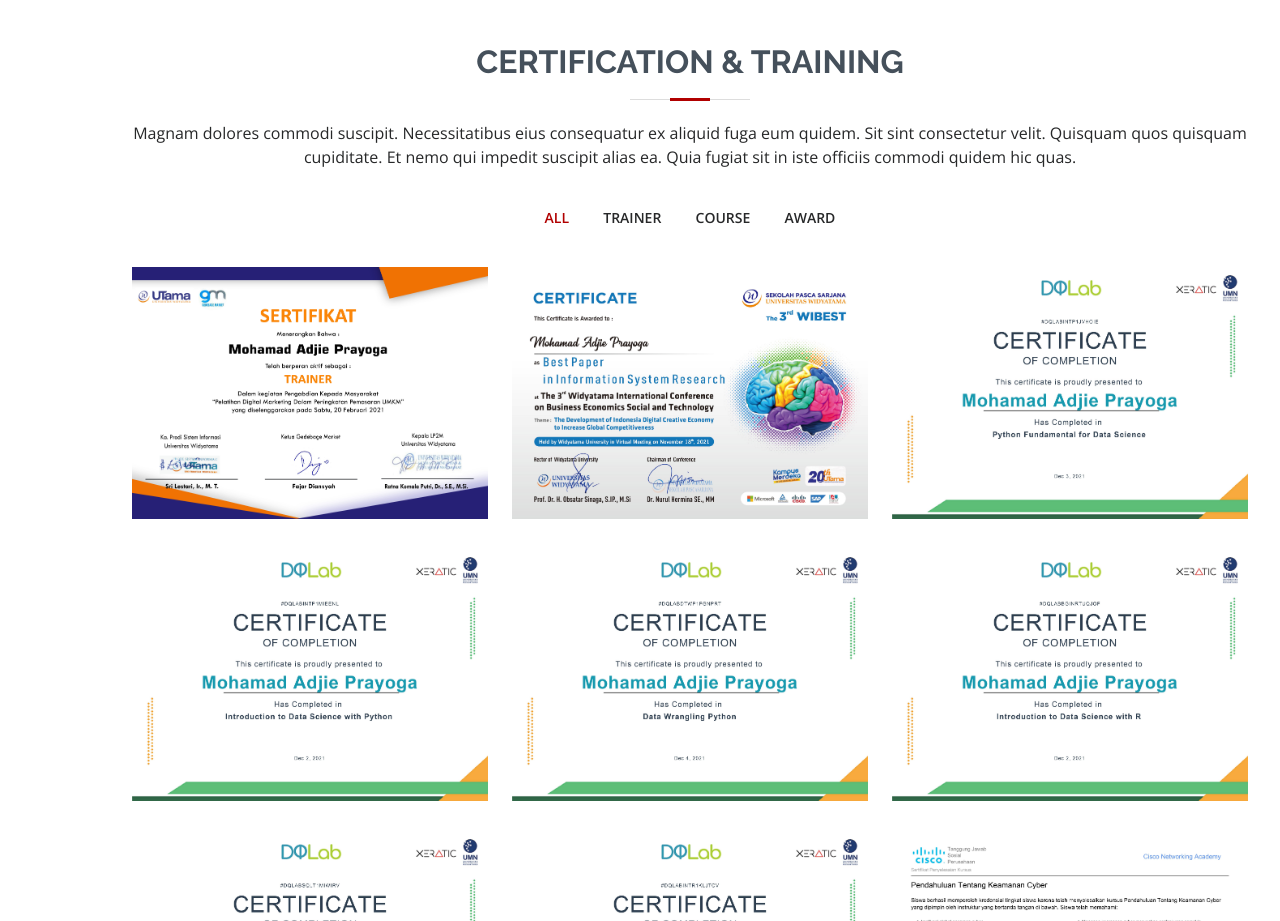
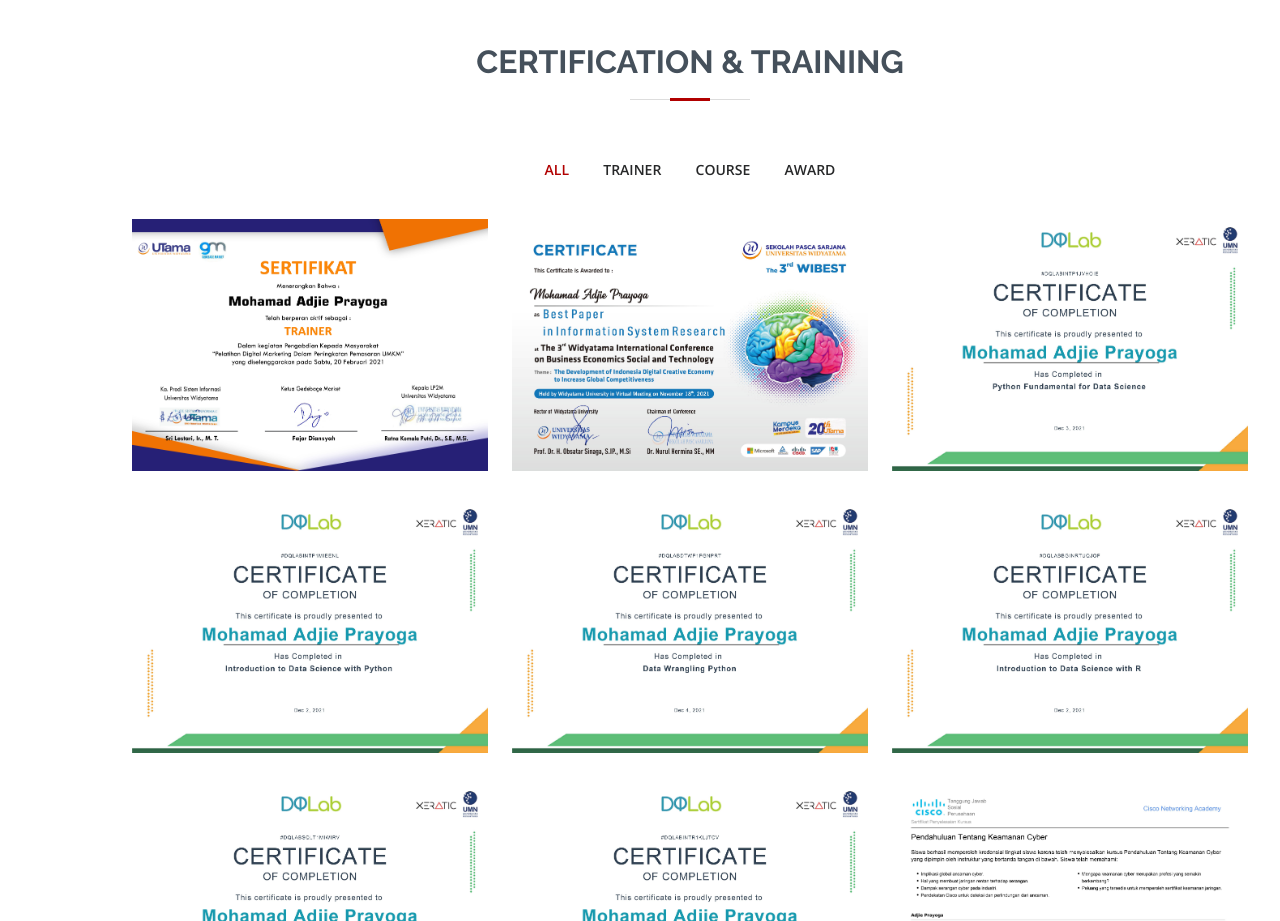
Before and after one commit to AdjiePrayogga/AdjiePrayogga.github.io, a plain HTML site: page index.html in a window 1280 px wide. Shown: the part 3040-3961 px from the top of the page. Drawn offline with nearby package versions, Linux system fonts and the light colour scheme.

Commit message:
Add files via upload

```diff
--- a/index.html
+++ b/index.html
@@ -248,7 +248,6 @@
 
         <div class="section-title">
           <h2>Certification & Training</h2>
-          <p>Magnam dolores commodi suscipit. Necessitatibus eius consequatur ex aliquid fuga eum quidem. Sit sint consectetur velit. Quisquam quos quisquam cupiditate. Et nemo qui impedit suscipit alias ea. Quia fugiat sit in iste officiis commodi quidem hic quas.</p>
         </div>
 
         <div class="row">
@@ -396,7 +395,6 @@
       </div>
     </section><!-- End Portfolio Section -->
 
-    <
     <!-- ======= Contact Section ======= -->
     <section id="contact" class="contact">
       <div class="container" data-aos="fade-up">
```
